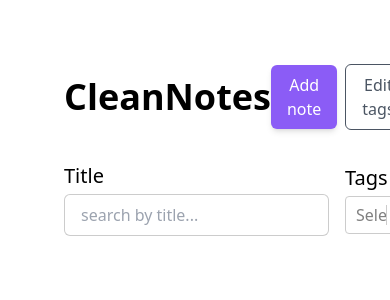
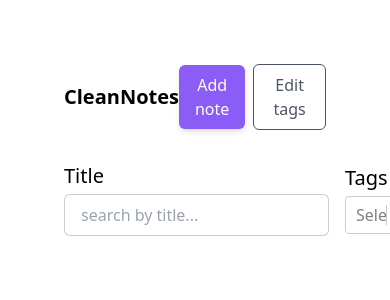
Before and after one commit to OndrejLosensky/CleanNotes, a React (Vite) app: page / in a window 390 px wide. Shown: the top 300 px of the page. Built offline with nearby package versions, Linux system fonts and the light colour scheme.

Commit message:
Title change in the homepage heading

```diff
--- a/src/components/Notes.tsx
+++ b/src/components/Notes.tsx
@@ -45,7 +45,7 @@
   return (
     <main className="p-8">
       <div className="flex flex-row justify-between items-center mb-8">
-        <h1 className="text-4xl font-bold"> CleanNotes </h1>
+        <h1 className="text-xl md:text-4xl font-bold"> CleanNotes </h1>
         <div className="flex flex-row gap-x-2 items-center">
           <Link to="/new">
             <button className="py-2 px-4 bg-violet-500 text-white rounded-md shadow-md">
```
